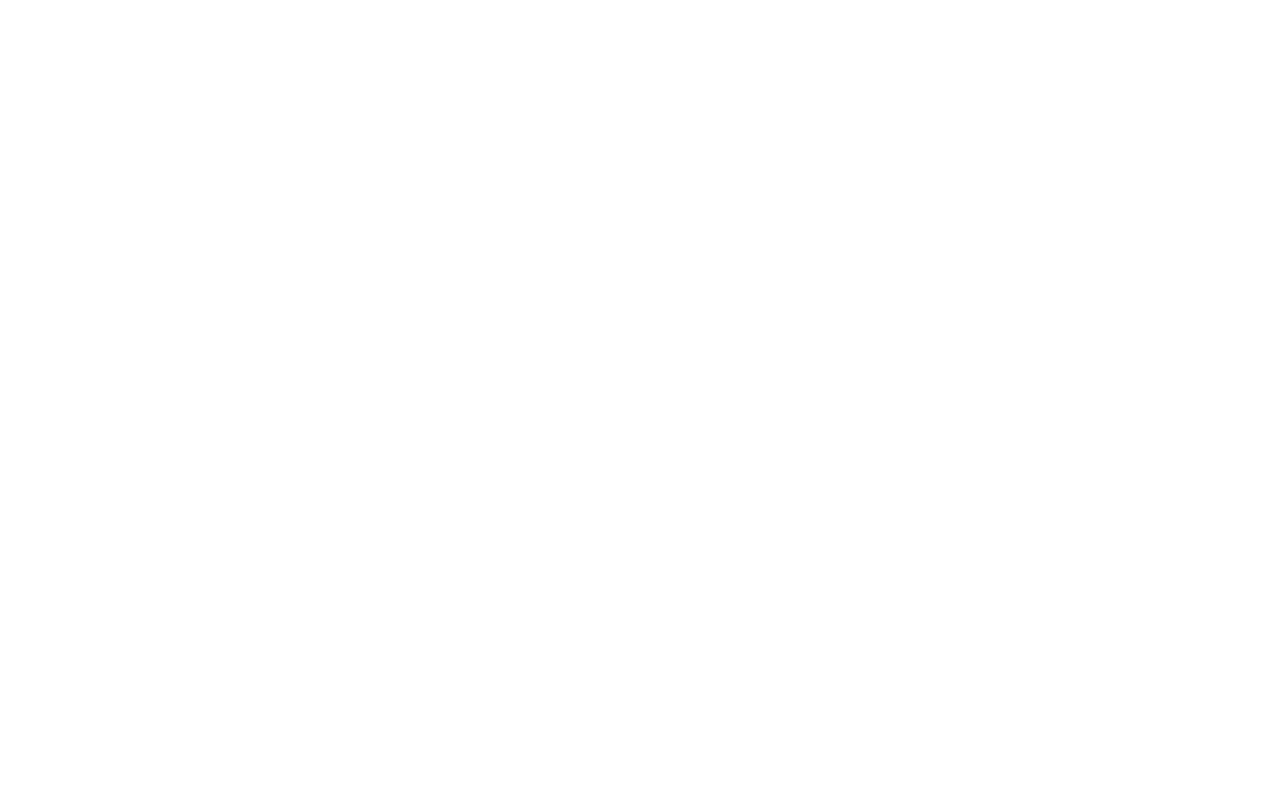
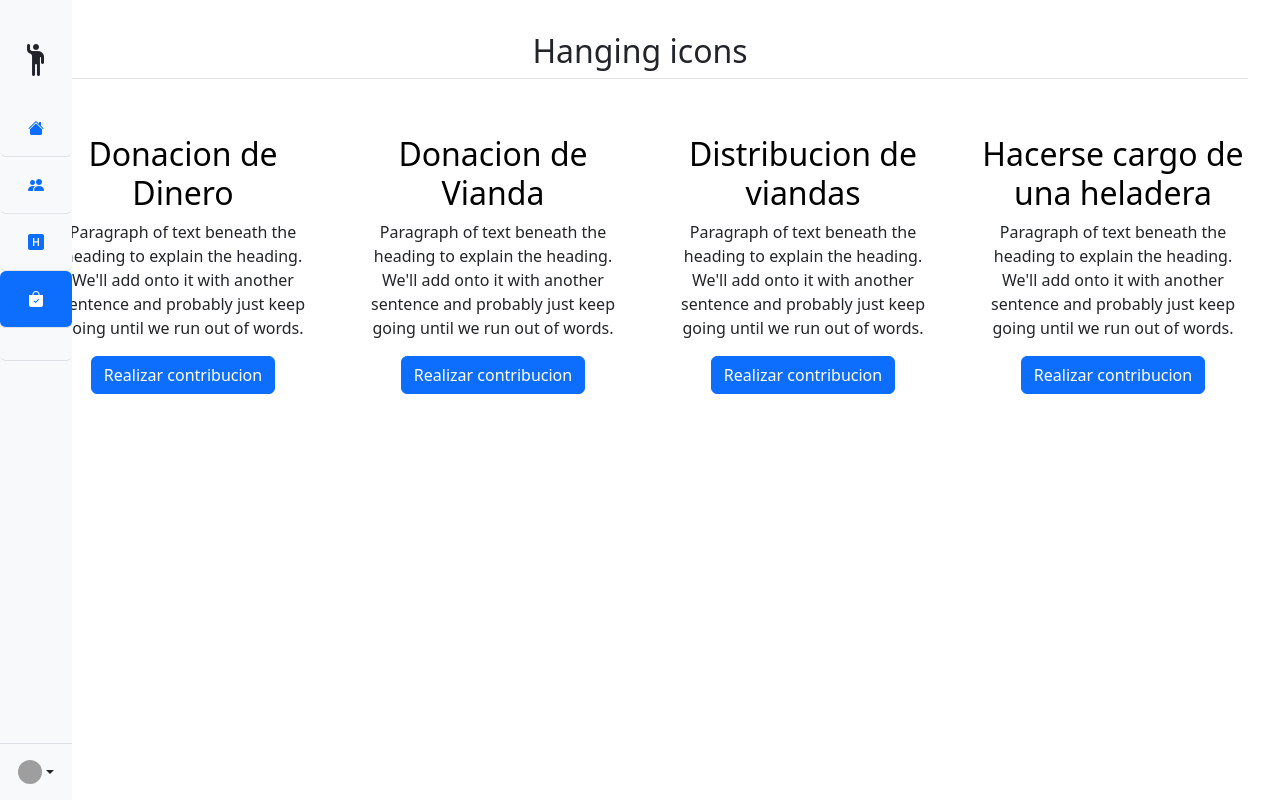
Before and after one commit to GuidoSiverio/tp-fe-dds, a React (Vite) app: page /contribuciones in a window 1280 px wide. Before the commit this address had no page. Built offline with nearby package versions, Linux system fonts and the light colour scheme; grey boxes are pictures that could not be loaded.

Commit message:
implemento contribuciones

```diff
--- a/src/entities-jsx/App.jsx
+++ b/src/entities-jsx/App.jsx
@@ -3,18 +3,20 @@
 import "../entities-css/App.css";
 import Home from "./Home";
 import Login from "./Login";
-import Vianda from "./Vianda";
+import Vianda from "./DonacionVianda";
 import Colaborador from "./Colaborador";
 import Heladera from "./Heladera";
+import Contribuciones from "./Contribuciones";
 
 function App() {
   return (
     <Routes>
       <Route path="/" element={<Login />} />
       <Route path="/home" element={<Home />} />
-      <Route path="/viandas" element={<Vianda />} />
       <Route path="/colaboradores" element={<Colaborador />} />
       <Route path="/heladeras" element={<Heladera />} />
+      <Route path="/contribuciones" element={<Contribuciones />} />
+      <Route path="/contribuciones/donacion-vianda" element={<Vianda />} />
     </Routes>
   );
 }
--- /dev/null
+++ b/src/entities-jsx/Contribuciones.jsx
@@ -0,0 +1,116 @@
+import React, { useState } from "react";
+import Sidebar from "./Sidebar";
+import "bootstrap/dist/css/bootstrap.min.css";
+import "bootstrap/dist/js/bootstrap.bundle.min.js";
+
+function Contribuciones() {
+  const [vianda, setVianda] = useState({
+    comida: "",
+    fechaCaducidad: "",
+    fechaDonacion: "",
+    calorias: "",
+    peso: "",
+    fechaEntrega: "",
+    fueEntregada: "",
+    colaborador: "",
+  });
+  const localhost = "http://localhost:8080";
+
+  async function addVianda() {
+    //e.preventDefault();
+    try {
+      const response = fetch(localhost + "/contribuciones", {
+        method: "POST",
+        headers: {
+          "Content-Type": "application/json",
+        },
+        body: JSON.stringify(vianda),
+      });
+
+      console.log("Register response:", response);
+    } catch (error) {
+      console.error("Error during register:", error);
+      setError(error);
+    }
+  }
+
+  const handleChange = (key, value) => {
+    setVianda({
+      ...vianda,
+      [key]: value,
+    });
+  };
+
+  return (
+    <div className="Contribuciones">
+      <Sidebar />
+
+      <h2 class="pb-2 border-bottom">Hanging icons</h2>
+      <div class="row g-4 py-5 row-cols-1 row-cols-lg-4">
+        <div class="col d-flex align-items-start">
+          <div class="icon-square text-body-emphasis bg-body-secondary d-inline-flex align-items-center justify-content-center fs-4 flex-shrink-0 me-3"></div>
+          <div>
+            <h3 class="fs-2 text-body-emphasis">Donacion de Dinero</h3>
+            <p>
+              Paragraph of text beneath the heading to explain the heading.
+              We'll add onto it with another sentence and probably just keep
+              going until we run out of words.
+            </p>
+            <a href="/contribuciones/donacion-dinero" class="btn btn-primary">
+              Realizar contribucion
+            </a>
+          </div>
+        </div>
+        <div class="col d-flex align-items-start">
+          <div class="icon-square text-body-emphasis bg-body-secondary d-inline-flex align-items-center justify-content-center fs-4 flex-shrink-0 me-3"></div>
+          <div>
+            <h3 class="fs-2 text-body-emphasis">Donacion de Vianda</h3>
+            <p>
+              Paragraph of text beneath the heading to explain the heading.
+              We'll add onto it with another sentence and probably just keep
+              going until we run out of words.
+            </p>
+            <a href="/contribuciones/donacion-vianda" class="btn btn-primary">
+              Realizar contribucion
+            </a>
+          </div>
+        </div>
+        <div class="col d-flex align-items-start">
+          <div class="icon-square text-body-emphasis bg-body-secondary d-inline-flex align-items-center justify-content-center fs-4 flex-shrink-0 me-3"></div>
+          <div>
+            <h3 class="fs-2 text-body-emphasis">Distribucion de viandas</h3>
+            <p>
+              Paragraph of text beneath the heading to explain the heading.
+              We'll add onto it with another sentence and probably just keep
+              going until we run out of words.
+            </p>
+            <a href="/contribuciones/distribucion" class="btn btn-primary">
+              Realizar contribucion
+            </a>
+          </div>
+        </div>
+        <div class="col d-flex align-items-start">
+          <div class="icon-square text-body-emphasis bg-body-secondary d-inline-flex align-items-center justify-content-center fs-4 flex-shrink-0 me-3"></div>
+          <div>
+            <h3 class="fs-2 text-body-emphasis">
+              Hacerse cargo de una heladera
+            </h3>
+            <p>
+              Paragraph of text beneath the heading to explain the heading.
+              We'll add onto it with another sentence and probably just keep
+              going until we run out of words.
+            </p>
+            <a
+              href="/contribuciones/responsable-heladera"
+              class="btn btn-primary"
+            >
+              Realizar contribucion
+            </a>
+          </div>
+        </div>
+      </div>
+    </div>
+  );
+}
+
+export default Contribuciones;
--- a/src/entities-jsx/Vianda.jsx
+++ b/src/entities-jsx/DonacionVianda.jsx
@@ -1,23 +1,46 @@
-import React, { useState } from "react";
+import React, { useEffect, useState } from "react";
 import Sidebar from "./Sidebar";
 
 function Vianda() {
   const [vianda, setVianda] = useState({
     comida: "",
     fechaCaducidad: "",
-    fechaDonacion: "",
     calorias: "",
     peso: "",
-    fechaEntrega: "",
-    fueEntregada: "",
-    colaborador: "",
+    colaboradorId: "",
+    heladeraId: "",
   });
   const localhost = "http://localhost:8080";
+
+  const [heladeras, setHeladeras] = useState([]);
+  const [colaboradores, setColaboradores] = useState([]);
+
+  function getHeladeras() {
+    return fetch(localhost + "/heladeras", {
+      headers: { "Content-Type": "application/json" },
+    }).then((response) => response.json());
+  }
+
+  function getColaboradores() {
+    return fetch(localhost + "/colaboradores", {
+      headers: { "Content-Type": "application/json" },
+    }).then((response) => response.json());
+  }
+
+  useEffect(() => {
+    getHeladeras().then((data) => {
+      setHeladeras(data);
+    });
+
+    getColaboradores().then((data) => {
+      setColaboradores(data);
+    });
+  }, []);
 
   async function addVianda() {
     //e.preventDefault();
     try {
-      const response = fetch(localhost + "/vianda", {
+      const response = fetch(localhost + "/contribuciones/donacion-vianda", {
         method: "POST",
         headers: {
           "Content-Type": "application/json",
@@ -39,11 +62,16 @@
     });
   };
 
+  const handleDateChange = (field, value) => {
+    const formattedDate = new Date(value).toISOString().slice(0, -1);
+    handleChange(field, formattedDate);
+  };
+
   return (
     <div className="Vianda">
       <Sidebar />
       <div className="content">
-        <h1 class="display-4 fw-normal">Vianda</h1>
+        <h1 class="display-4 fw-normal">Donacion de Vianda</h1>
         <br />
         {/* Aquí puedes agregar el contenido principal de tu aplicación */}
         <form className="needs-validation" noValidate>
@@ -74,7 +102,9 @@
                 className="form-control"
                 id="date"
                 required
-                onChange={(e) => handleChange("fechaCaducidad", e.target.value)}
+                onChange={(e) =>
+                  handleDateChange("fechaCaducidad", e.target.value)
+                }
               />
               <div className="invalid-feedback">
                 Fecha de caducidad requerida.
@@ -121,10 +151,32 @@
                 className="form-select"
                 id="country"
                 required
-                onChange={(e) => handleChange("colaborador", e.target.value)}
+                onChange={(e) => {
+                  const selectedId =
+                    e.target.selectedOptions[0].getAttribute("data-id");
+                  handleChange("colaboradorId", selectedId);
+                }}
               >
                 <option value="">Choose...</option>
-                <option>Guido</option>
+                {colaboradores.length > 0 ? (
+                  colaboradores.map((colaborador, index) => (
+                    <option
+                      key={index}
+                      value={
+                        colaborador.nombre && colaborador.razonSocial
+                          ? `${colaborador.nombre} - ${colaborador.razonSocial}`
+                          : colaborador.nombre || colaborador.razonSocial
+                      }
+                      data-id={colaborador.id}
+                    >
+                      {colaborador.nombre && colaborador.razonSocial
+                        ? `${colaborador.nombre} - ${colaborador.razonSocial}`
+                        : colaborador.nombre || colaborador.razonSocial}
+                    </option>
+                  ))
+                ) : (
+                  <option disabled>Cargando heladeras...</option>
+                )}
               </select>
               <div className="invalid-feedback">Colaborador requerido.</div>
             </div>
@@ -137,10 +189,26 @@
                 className="form-select"
                 id="country"
                 required
-                onChange={(e) => handleChange("heladera", e.target.value)}
+                onChange={(e) => {
+                  const selectedId =
+                    e.target.selectedOptions[0].getAttribute("data-id");
+                  handleChange("heladeraId", selectedId);
+                }}
               >
                 <option value="">Choose...</option>
-                <option>Heladera1</option>
+                {heladeras.length > 0 ? (
+                  heladeras.map((heladera, index) => (
+                    <option
+                      key={index}
+                      value={heladera.nombre}
+                      data-id={heladera.id}
+                    >
+                      {heladera.nombre}
+                    </option>
+                  ))
+                ) : (
+                  <option disabled>Cargando heladeras...</option>
+                )}
               </select>
               <div className="invalid-feedback">Heladera requerido.</div>
             </div>
--- a/src/entities-jsx/Heladera.jsx
+++ b/src/entities-jsx/Heladera.jsx
@@ -35,6 +35,11 @@
       ...heladera,
       [key]: value,
     });
+  };
+
+  const handleDateChange = (field, value) => {
+    const formattedDate = new Date(value).toISOString().slice(0, -1);
+    handleChange(field, formattedDate);
   };
 
   return (
@@ -133,7 +138,7 @@
                 id="date"
                 required
                 onChange={(e) =>
-                  handleChange("fechaFuncionamiento", e.target.value)
+                  handleDateChange("fechaFuncionamiento", e.target.value)
                 }
               />
               <div className="invalid-feedback">
--- a/src/entities-jsx/Sidebar.jsx
+++ b/src/entities-jsx/Sidebar.jsx
@@ -58,18 +58,6 @@
         </li>
         <li>
           <Link
-            to="/viandas"
-            className={`nav-link py-3 border-bottom ${
-              activeLink === "/viandas" ? "active" : ""
-            }`}
-            onClick={() => handleLinkClick("/viandas")}
-            title="Viandas"
-          >
-            <i className="bi bi-bag-check-fill"></i>
-          </Link>
-        </li>
-        <li>
-          <Link
             to="/heladeras"
             className={`nav-link py-3 border-bottom ${
               activeLink === "/heladeras" ? "active" : ""
@@ -78,6 +66,18 @@
             title="Heladeras"
           >
             <i className="bi bi-h-square-fill"></i>
+          </Link>
+        </li>
+        <li>
+          <Link
+            to="/contribuciones"
+            className={`nav-link py-3 border-bottom ${
+              activeLink === "/contribuciones" ? "active" : ""
+            }`}
+            onClick={() => handleLinkClick("/contribuciones")}
+            title="Contribuciones"
+          >
+            <i className="bi bi-bag-check-fill"></i>
           </Link>
         </li>
         <li>
```
